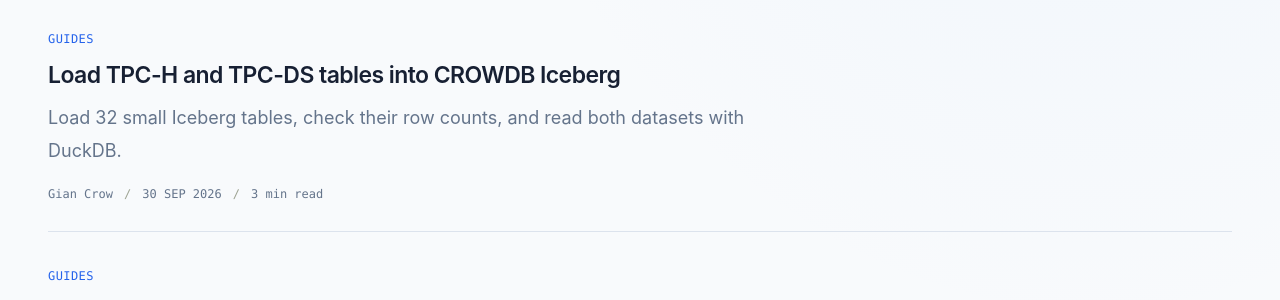
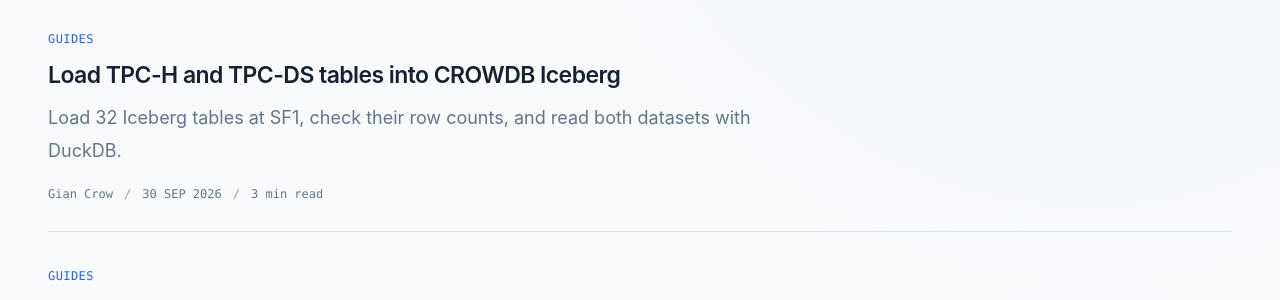
Before and after one commit to buzzcrow/buzzcrow.github.io, a Jekyll site: the page built from index.html, in a window 1280 px wide and 1400 px high, scrolled down 481 px. Shown: the part 256-556 px from the top of the window. Built offline with Jekyll 4.4.1, drawn with Linux system fonts in a browser that asks for light colours.

Commit message:
Align TPC guide with SF1 and add Iceberg console screenshot

```diff
--- a/_layouts/default.html
+++ b/_layouts/default.html
@@ -7,7 +7,7 @@
 <meta name="theme-color" content="#0b0f17" media="(prefers-color-scheme: dark)">
 <link rel="icon" type="image/svg+xml" href="{{ '/assets/favicon.svg' | relative_url }}">
 <link rel="alternate" type="application/atom+xml" title="CROWDB Blog" href="{{ '/feed.xml' | absolute_url }}">
-<link rel="stylesheet" href="{{ '/assets/main.css' | relative_url }}?v=20261002-blog-hero">
+<link rel="stylesheet" href="{{ '/assets/main.css' | relative_url }}?v=20261006-console">
 <script src="{{ '/assets/site.js' | relative_url }}?v=20260928-2" defer></script>
 </head><body class="journal">
 <a class="skip-link" href="#main">Skip to content</a><header class="site-header"><div class="wrap header-inner"><a class="brand" href="https://crowdb.dev/" aria-label="CROWDB home"><img class="brand-mark" src="/assets/crowdb-mark.svg" alt="" width="30" height="30"><span class="brand-name">CROW<span class="brand-accent">DB</span></span></a><button class="mobile-menu" data-menu aria-controls="primary-nav" aria-expanded="false" type="button">Menu <svg viewBox="0 0 20 20" fill="none" aria-hidden="true"><path d="M3 5h14M3 10h14M3 15h14" stroke="currentColor" stroke-width="1.5"/></svg></button><nav id="primary-nav" class="primary-nav" aria-label="Main navigation"><a href="https://crowdb.dev/">Product</a><a href="https://crowdb.dev/docs/">Docs</a><a href="/" aria-current="page">Blog</a><a target="_blank" rel="noopener noreferrer" href="https://github.com/buzzcrow/crowdb">GitHub <span class="arrow" aria-hidden="true">↗</span></a></nav></div></header>
--- a/assets/main.css
+++ b/assets/main.css
@@ -2791,3 +2791,12 @@
   .journal-home .journal-feature { padding-block:28px 32px }
   .journal-home .journal-feature .excerpt { font-size:17px }
 }
+
+/* Console screenshots keep their full frame and link to the original image. */
+.console-intro { margin:24px 0; color:var(--muted) }
+.console-shot { margin:28px 0 40px; min-width:0 }
+.console-shot > a { display:block; border:1px solid var(--line); border-radius:8px; overflow:hidden; background:#0b0f17 }
+.console-shot img { display:block; width:100%; max-width:100%; height:auto; margin:0 }
+.console-shot figcaption { margin-top:12px; color:var(--muted); font-size:14px; line-height:1.65 }
+.console-shot figcaption a { color:var(--accent); text-decoration:underline; text-underline-offset:3px }
+.console-shot a:focus-visible { outline:2px solid var(--accent); outline-offset:4px }
```
Also changed, not shown: _posts/2026-09-30-load-tpc-h-and-tpc-ds-into-crowdb-iceberg.md (+17 -15 lines), assets/crowdb-iceberg.png (added).
